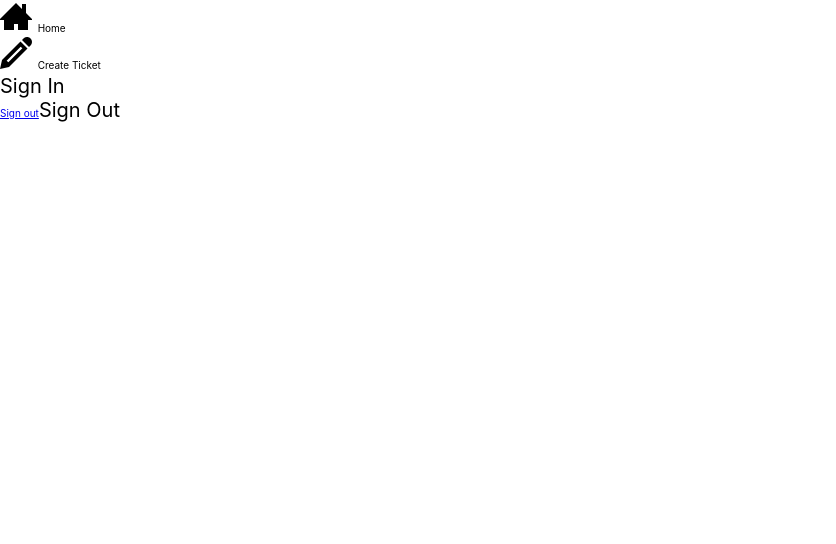
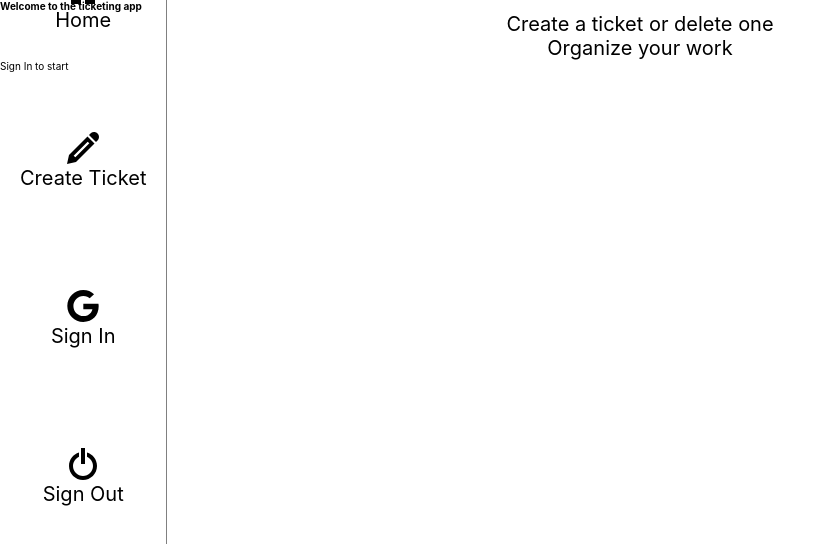
Before and after one commit to sebastianleonowicz/ticketingApp, a React (Create React App) app in the folder ticketing-app/: page / in a window 1280 px wide. Shown: the top 544 px of the page, without its empty margins (0-836 px from the left). Built offline with nearby package versions, Linux system fonts and the light colour scheme.

Commit message:
adds Home component

```diff
--- a/ticketing-app/public/index.html
+++ b/ticketing-app/public/index.html
@@ -31,34 +31,54 @@
         <nav class="navigation">
             <ul>
               <li>
+                <div>
                     <svg version="1.1" width="32" height="32" viewBox="0 0 32 32">
                         <path d="M32 19l-6-6v-9h-4v5l-6-6-16 16v1h4v10h10v-6h4v6h10v-10h4z"></path>
                     </svg>
                     <span>
                         Home
                     </span>
+                </div>
               </li>
               <li>
-                <svg version="1.1" xmlns="http://www.w3.org/2000/svg" width="32" height="32" viewBox="0 0 32 32">
+                <div>
+                    <svg version="1.1" width="32" height="32" viewBox="0 0 32 32">
                       <title>pencil</title>
                       <path d="M27 0c2.761 0 5 2.239 5 5 0 1.126-0.372 2.164-1 3l-2 2-7-7 2-2c0.836-0.628 1.874-1 3-1zM2 23l-2 9 9-2 18.5-18.5-7-7-18.5 18.5zM22.362 11.362l-14 14-1.724-1.724 14-14 1.724 1.724z"></path>
                     </svg>
                     <span>
                       Create Ticket
                     </span>
+                </div>
               </li>
-              <li><div class="g-signin2" data-onsuccess="onSignIn"></div>Sign In</li>
-              <li><a href="#" onClick="signOut();">Sign out</a>Sign Out</li>
+              <li>
+                <div class="g-signin2" data-onsuccess="onSignIn">
+                    <svg version="1.1" width="32" height="32" viewBox="0 0 32 32">
+                      <title>google</title>
+                      <path d="M16.319 13.713v5.487h9.075c-0.369 2.356-2.744 6.9-9.075 6.9-5.463 0-9.919-4.525-9.919-10.1s4.456-10.1 9.919-10.1c3.106 0 5.188 1.325 6.375 2.469l4.344-4.181c-2.788-2.612-6.4-4.188-10.719-4.188-8.844 0-16 7.156-16 16s7.156 16 16 16c9.231 0 15.363-6.494 15.363-15.631 0-1.050-0.113-1.85-0.25-2.65l-15.113-0.006z"></path>
+                    </svg>
+                    <span>
+                      Sign In
+                    </span>
+                </div>
+              </li>
+              <li>
+                <div onClick="signOut();">
+                  <svg version="1.1" width="32" height="32" viewBox="0 0 32 32">
+                    <title>switch</title>
+                    <path d="M20 4.581v4.249c1.131 0.494 2.172 1.2 3.071 2.099 1.889 1.889 2.929 4.4 2.929 7.071s-1.040 5.182-2.929 7.071c-1.889 1.889-4.4 2.929-7.071 2.929s-5.182-1.040-7.071-2.929c-1.889-1.889-2.929-4.4-2.929-7.071s1.040-5.182 2.929-7.071c0.899-0.899 1.94-1.606 3.071-2.099v-4.249c-5.783 1.721-10 7.077-10 13.419 0 7.732 6.268 14 14 14s14-6.268 14-14c0-6.342-4.217-11.698-10-13.419zM14 0h4v16h-4z"></path>
+                  </svg>
+                  <span>
+                    Sign Out
+                  </span>
+                </div>
+              </li>
             </ul>
         </nav>
         <div id="root">
 
         </div>
     </div>
-
-
-
-
     <!--
       This HTML file is a template.
       If you open it directly in the browser, you will see an empty page.
--- a/ticketing-app/src/App.css
+++ b/ticketing-app/src/App.css
@@ -3,6 +3,11 @@
   margin: 0;
   box-sizing: border-box;
   font-size: 10px;
+}
+
+html, body {
+  width: 100%;
+  overflow: hidden
 }
 
 li {
@@ -17,8 +22,33 @@ li {
 .navigation {
   flex: 1;
   height: 100vh;
+  position: fixed;
+  border-right: solid 1px grey;
+}
+
+.navigation > ul {
+  display: flex;
+  flex-direction: column;
+  align-items: center;
+  justify-content: center;
+  height: 60%;
+  list-style-type: none;
+}
+
+li {
+  flex: 1;
+  text-align: center;
+}
+
+li > div {
+  padding: 5rem 2rem;
 }
 
 #root {
-  flex: 1;
+  flex: 8;
 }
+
+div > span {
+  display: block;
+  font-size: 2rem;
+}
--- a/ticketing-app/src/App.js
+++ b/ticketing-app/src/App.js
@@ -1,14 +1,16 @@
 import React, { Component } from 'react';
-import logo from './logo.svg';
 import './App.css';
+import Home from './Home/Home'
 
 class App extends Component {
-
+  state = {
+    loggedIn: 'false'
+  }
 
   render() {
     return (
       <div className="App">
-
+       <Home></Home>
       </div>
     );
   }
--- /dev/null
+++ b/ticketing-app/src/Home/Home.js
@@ -0,0 +1,18 @@
+import React from 'react';
+
+const home = () => {
+return <div>
+            <h3>
+                Welcome to the ticketing app
+            </h3>
+            <ul>
+            <li>Create a ticket or delete one</li>
+            <li>Organize your work</li>
+            </ul>
+            <p>
+            Sign In to start
+            </p>
+        </div>
+}
+
+export default home;
```
Also changed, not shown: ticketing-app/src/Home/Home.css (added), 1 other file (tests, documents, lock files or other folders). Lines whose indentation alone changed are shown as unchanged.
